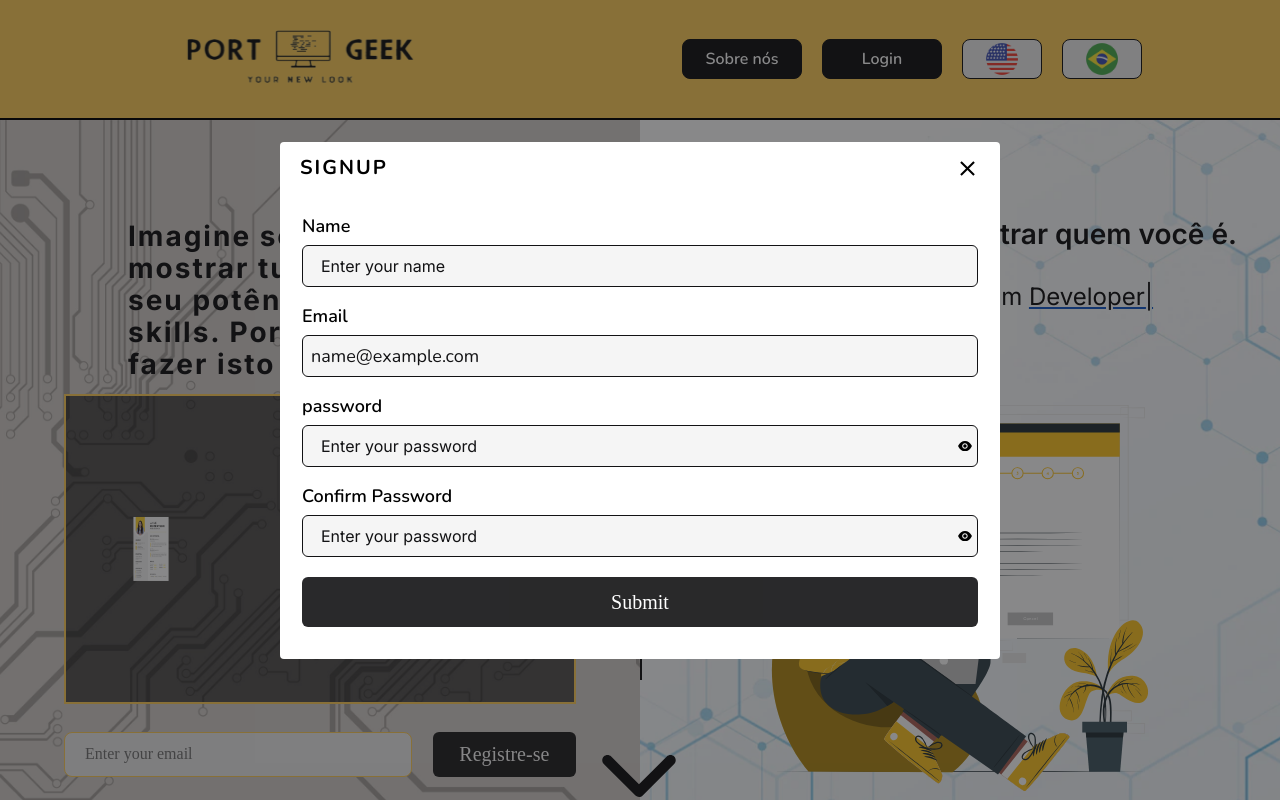
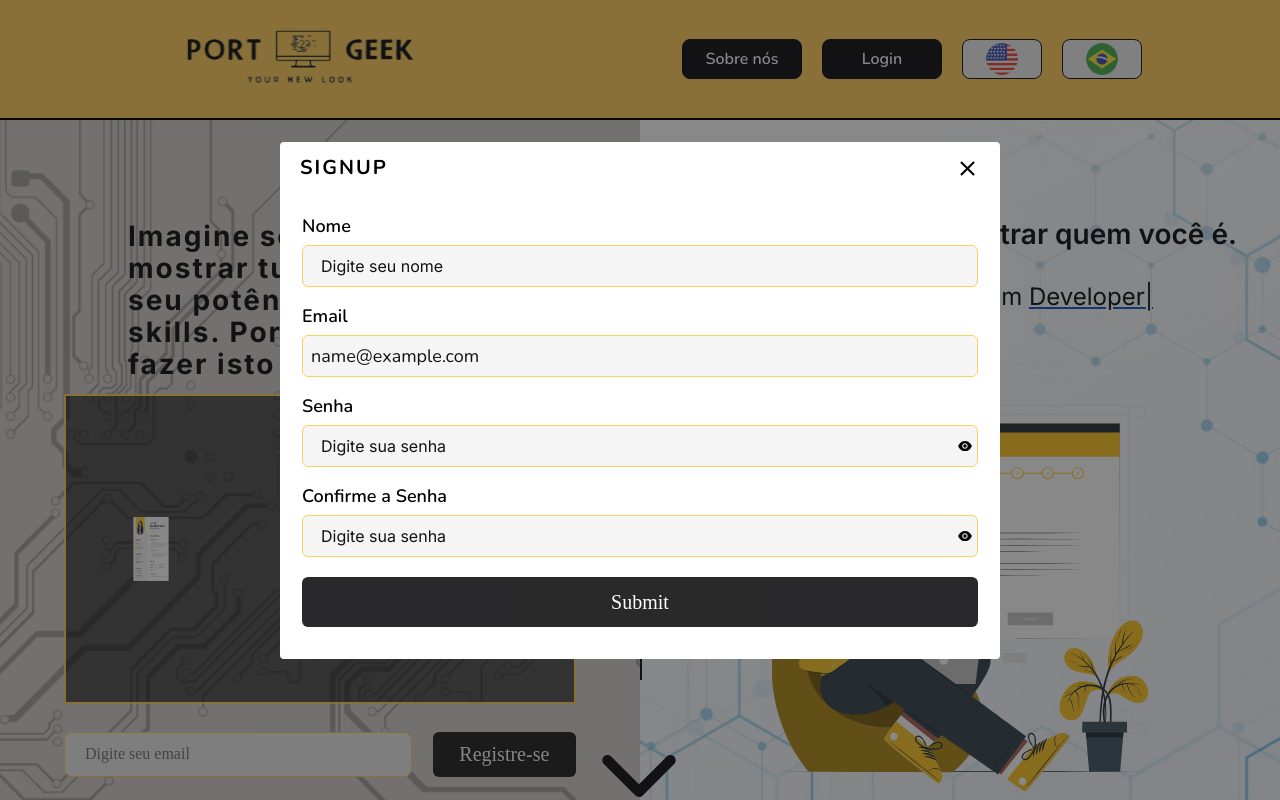
Before and after one commit to cesarrafaeljunior/port-geek, a React (Create React App) app: page / in a window 1280 px wide. Both pictures are taken after typing "name@example.com" into the empty fields and a click on the button "Registre-se". Shown: the top 800 px of the page. Built offline with nearby package versions, Linux system fonts and the light colour scheme; a web font is replaced by a local one.

Commit message:
feat:traduzindo a landingPage

```diff
--- a/src/components/Inputs/index.tsx
+++ b/src/components/Inputs/index.tsx
@@ -15,12 +15,13 @@ export const InputComponent = ({
   labelRefer,
   labelText,
   bordercolor,
+  color,
   register,
   registerkey,
   ...rest
 }: IInput) => {
   return (
-    <StyledDiv bordercolor={bordercolor}>
+    <StyledDiv bordercolor={bordercolor} color={color}>
       <label htmlFor={labelRefer}>{labelText}</label>
       <input id={labelRefer} {...register(registerkey)} {...rest} />
     </StyledDiv>
@@ -31,6 +32,7 @@ export const PasswordInputComponent = ({
   labelRefer,
   labelText,
   bordercolor,
+  color,
   register,
   registerkey,
   ...rest
@@ -38,7 +40,7 @@ export const PasswordInputComponent = ({
   const [isSeeingPassword, setIsSeeingPassword] = useState<boolean>(false);
 
   return (
-    <StyledDivPassword bordercolor={bordercolor}>
+    <StyledDivPassword bordercolor={bordercolor} color = {color}>
       <label htmlFor={labelRefer}>{labelText}</label>
       <div>
         <input
--- a/src/components/modalLogin/modalLogin.tsx
+++ b/src/components/modalLogin/modalLogin.tsx
@@ -1,17 +1,25 @@
 import { Container, Contem, Header, Main, Form } from "./style";
 import { MdOutlineClose } from "react-icons/md";
-import { createRef, useContext } from "react";
+import { useRef, useContext,useEffect } from "react";
 import { yupResolver } from "@hookform/resolvers/yup";
 import { useForm } from "react-hook-form";
 import { InputComponent, PasswordInputComponent } from "../Inputs";
 import { ButtonComponent } from "../Buttons";
 import { UserContext } from "../../contexts/userContext";
-import { loginSchema } from "../../schemas/userSchema";
 import { iUserLogin } from "../../services/postLogin";
+import { useTranslation } from "react-i18next";
+import * as yup from "yup";
+
 export function ModalLogin() {
-  const modalRef = createRef<HTMLDivElement>();
+  const { t } = useTranslation();
   const { handleLogin, isOpenModalLogin, setIsOpenModalLogin } =
     useContext(UserContext);
+    const error = t("Required field!")
+    const errorMensage = t ("Invalid email!")
+      const loginSchema = yup.object().shape({
+      email: yup.string().email(errorMensage).required(error),
+      password: yup.string().required(error),
+    });
 
   const {
     register,
@@ -20,6 +28,20 @@ export function ModalLogin() {
   } = useForm<iUserLogin>({
     resolver: yupResolver(loginSchema),
   });
+  const modalRef = useRef<HTMLHeadingElement>(null);
+  useEffect(() => {
+    function handleOutClick(event:any) {
+      const value = modalRef?.current;
+      if (value && !value.contains(event.target)) {
+        setIsOpenModalLogin(false);
+
+      }
+    }
+    document.addEventListener("mousedown", handleOutClick);
+    return () => {
+      document.removeEventListener("mousedown", handleOutClick);
+    };
+  }, []);
 
 
   if (!isOpenModalLogin) {
@@ -38,24 +60,33 @@ export function ModalLogin() {
             <InputComponent
               labelRefer="Email"
               labelText="email"
-              placeholder="Digite seu email"
+              placeholder={t(
+                "Enter your email"
+              )}
               autoComplete="email"
               register={register}
               registerkey={"email"}
-            />
-            {errors.email && <p className="error">{errors.email?.message}</p>}
+              color={errors.email?"color-secondary":"color-primary"}
+              />
+              {errors.email && <p className="error">{errors.email?.message}</p>}
+
+
 
             <PasswordInputComponent
               labelRefer="password"
-              labelText="password"
-              type="password"
-              placeholder="Digite sua senha"
+              labelText={t(
+                "Password"
+              )}
+              placeholder={t(
+                "Enter your password"
+              )}
               autoComplete="current-password"
               register={register}
               registerkey={"password"}
+              color={errors.password?"color-secondary":"color-primary"}
             />
             {errors.password && (
-              <p className="error">{errors.email?.message}</p>
+              <p className="error">{errors.password?.message}</p>
             )}
 
             <ButtonComponent
--- a/src/components/modalRegister/modalRegister.tsx
+++ b/src/components/modalRegister/modalRegister.tsx
@@ -1,25 +1,50 @@
 import { Container, Contem, Header, Main, Form } from "./style";
 import { MdOutlineClose } from "react-icons/md";
-import { createRef, useContext } from "react";
+import { useRef, useContext,useEffect } from "react";
 import { yupResolver } from "@hookform/resolvers/yup";
 import { useForm } from "react-hook-form";
 import { InputComponent, PasswordInputComponent } from "../Inputs";
 import { ButtonComponent } from "../Buttons";
 import { UserContext } from "../../contexts/userContext";
 import { iRegisterData } from "../../services/postRegister";
-import { registerSchema } from "../../schemas/userSchema";
+import { useTranslation } from "react-i18next";
+import * as yup from "yup";
 
 interface iModal {
   setModal: (state: boolean) => void;
 }
 
 export function Modal({ setModal }: iModal) {
-  const modalRef = createRef<HTMLDivElement>();
+  const { t } = useTranslation();
   const {
     handleRegister,
     emaiDefault,
     isOpenModalRegister,
   } = useContext(UserContext);
+  const minimoTres = t("The name needs at least 3 digits!")
+  const error = t("Required field!")
+  const errorMensage = t("Invalid email!")
+  const minimoOito = t("The password must contain at least 8 digits!")
+  const errorLimitacao = t("The password must contain at least one capital letter, one special character and a number")
+  const senhasIguais = t("Passwords are not the same!")
+   const registerSchema = yup.object().shape({
+    name: yup
+      .string()
+      .min(3, minimoTres)
+      .required(error),
+    email: yup.string().email(errorMensage).required(error),
+    password: yup
+      .string()
+      .min(8, minimoOito)
+      .matches(
+        /^(?=.*[a-z])(?=.*[A-Z])(?=.*[0-9])(?=.*[!@#\$%\^&\*])(?=.{8,})/,
+        errorLimitacao
+      )
+      .required(error),
+    confirmPassword: yup
+      .string()
+      .oneOf([yup.ref("password")], senhasIguais),
+  });
 
   const {
     register,
@@ -29,6 +54,20 @@ export function Modal({ setModal }: iModal) {
     resolver: yupResolver(registerSchema),
     defaultValues: { email: emaiDefault },
   });
+  const modalRef = useRef<HTMLHeadingElement>(null);
+  useEffect(() => {
+    function handleOutClick(event:any) {
+      const value = modalRef?.current;
+      if (value && !value.contains(event.target)) {
+        setModal(false);
+
+      }
+    }
+    document.addEventListener("mousedown", handleOutClick);
+    return () => {
+      document.removeEventListener("mousedown", handleOutClick);
+    };
+  }, []);
 
   if (!isOpenModalRegister) {
     return null;
@@ -48,31 +87,44 @@ export function Modal({ setModal }: iModal) {
           >
             <InputComponent
               labelRefer="Name"
-              labelText="Name"
-              placeholder="Enter your name"
+              labelText={t
+                ("Name"
+                )}
+              placeholder={t(
+                "Enter your name"
+              )}
               autoComplete="username"
               register={register}
               registerkey={"name"}
+              color={errors.name?"color-secondary":"color-primary"}
             />
             {errors.name && <p className="error">{errors.name?.message}</p>}
 
             <InputComponent
               labelRefer="email"
               labelText="Email"
-              placeholder="Enter your email"
+              placeholder={t(
+                "Enter your email"
+              )}
               autoComplete="email"
               register={register}
               registerkey={"email"}
+              color={errors.email?"color-secondary":"color-primary"}
             />
             {errors.email && <p className="error">{errors.email?.message}</p>}
 
             <PasswordInputComponent
               labelRefer="password"
-              labelText="password"
-              placeholder="Enter your password"
+              labelText={t(
+                "Password"
+              )}
+              placeholder={t(
+                "Enter your password"
+              )}
               autoComplete="new-password"
               register={register}
               registerkey={"password"}
+              color={errors.password?"color-secondary":"color-primary"}
             />
             {errors.password && (
               <p className="error">{errors.password?.message}</p>
@@ -80,11 +132,16 @@ export function Modal({ setModal }: iModal) {
 
             <PasswordInputComponent
               labelRefer="Confirm Password"
-              labelText="Confirm Password"
-              placeholder="Enter your password"
+              labelText={t(
+                "Confirm password"
+              )}
+              placeholder={t(
+                "Enter your password"
+              )}
               autoComplete="new-password"
               register={register}
               registerkey={"confirmPassword"}
+              color={errors.confirmPassword?"color-secondary":"color-primary"}
             />
             {errors.confirmPassword && (
               <p className="error">{errors.confirmPassword?.message}</p>
--- a/src/contexts/DashboardContext.tsx
+++ b/src/contexts/DashboardContext.tsx
@@ -107,6 +107,7 @@ export const DashboardProvider = () => {
     try {
       const response = await api.post("/portfolio", data2);
       console.log(await response);
+      console.log(data2)
       toast.success("Portfolio created successfully");
       setPortfolioInfo(response.data);
       setPortCreateAuth(false);
--- a/src/pages/LandingPage/LandingPage.tsx
+++ b/src/pages/LandingPage/LandingPage.tsx
@@ -43,9 +43,9 @@ import { ButtonComponent } from "../../components/Buttons";
 import { iRegisterData } from "../../services/postRegister";
 import { yupResolver } from "@hookform/resolvers/yup";
 import { useForm } from "react-hook-form";
-import { registerSchema } from "../../schemas/userSchema";
 import { UserContext } from "../../contexts/userContext";
 import { type } from "os";
+import * as yup from "yup";
 import {
   MemberCard,
   MemberCardImg,
@@ -63,6 +63,30 @@ const LandingPage = () => {
     setIsOpenModalRegister,
     isOpenModalRegister,
   } = useContext(UserContext);
+  const minimoTres = t("The name needs at least 3 digits!")
+  const error = t("Required field!")
+  const errorMensage = t("Invalid email!")
+  const minimoOito = t("The password must contain at least 8 digits!")
+  const errorLimitacao = t("The password must contain at least one capital letter, one special character and a number")
+  const senhasIguais = t("Passwords are not the same!")
+   const registerSchema = yup.object().shape({
+    name: yup
+      .string()
+      .min(3, minimoTres)
+      .required(error),
+    email: yup.string().email(errorMensage).required(error),
+    password: yup
+      .string()
+      .min(8, minimoOito)
+      .matches(
+        /^(?=.*[a-z])(?=.*[A-Z])(?=.*[0-9])(?=.*[!@#\$%\^&\*])(?=.{8,})/,
+        errorLimitacao
+      )
+      .required(error),
+    confirmPassword: yup
+      .string()
+      .oneOf([yup.ref("password")], senhasIguais),
+  });
   const {
     register,
     reset,
@@ -104,7 +128,9 @@ const LandingPage = () => {
             <form onSubmit={handleSubmit(handleRegister)}>
               <input
                 id="emailLanding"
-                placeholder="Enter your email"
+                placeholder={t(
+                  "Enter your email"
+                )}
                 {...register("email")}
               />
               <ButtonComponent
--- a/src/utils/en.json
+++ b/src/utils/en.json
@@ -5,5 +5,6 @@
     "Resum": "Resume",
     "Portifolio": "Portfolio",
     "Contato": "Contact"
+
   }
 }
--- a/src/utils/pt.json
+++ b/src/utils/pt.json
@@ -6,6 +6,18 @@
     "A new way to show who you are.": "Um jeito novo para mostrar quem você é.",
     "To make you a": "Para fazer de você um",
     "We are students from Kenzie Academy Brazil and we would like to present our final Front-end project for you all. Developed by our team, our project was inspired by a deeply necessity of helping our developer community into creating their first portolio in hands with the objetive to get their first job. Below we present our team:": "Nós somos estudantes da Kenzie Academy Brazil e nós gostariamos de apresentar nosso projeto final de Front-end. Desenvolvido por nós, nosso projeto foi inspirado por uma enorme necessidade de auxiliar nossa comunidade de desenvolvedores em criar seu primeiro portifólio, no qual será possível conseguir seu primeiro emprego. Abaixo apresento nosso time:",
-    "Group Members": "Integrantes"
+    "Group Members": "Integrantes",
+    "Name":"Nome",
+    "Enter your name":"Digite seu nome",
+    "Enter your email":"Digite seu email",
+    "Enter your password":"Digite sua senha",
+    "Password":"Senha",
+    "Confirm password":"Confirme a Senha",
+    "Required field!" :"Campo obrigatorio!",
+    "Invalid email!":"Email invalido!",
+    "The name needs at least 3 digits!":"O nome precisa de pelo menos 3 dígitos!",
+    "The password must contain at least 8 digits!":"A senha deve conter pelo menos 8 dígitos!",
+    "The password must contain at least one capital letter, one special character and a number":"A senha deve conter pelo menos uma letra maiúscula, um caractere especial e um número",
+    "Passwords are not the same!":"Senhas não são as mesmas"
   }
 }
```
Also changed, not shown: src/components/Inputs/styled.ts (+6 -3 lines), src/schemas/userSchema.ts (deleted, +0 -23 lines).
